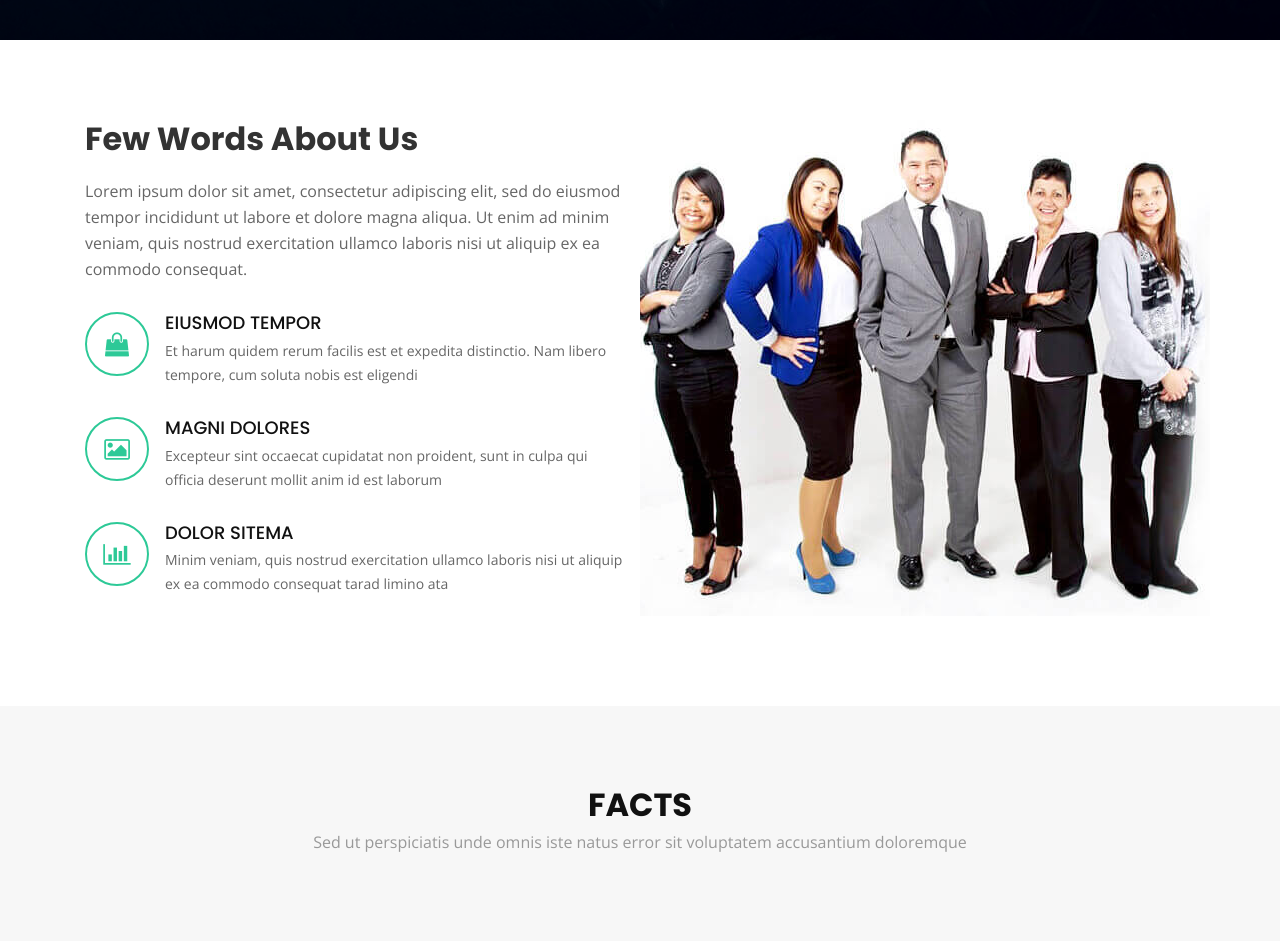
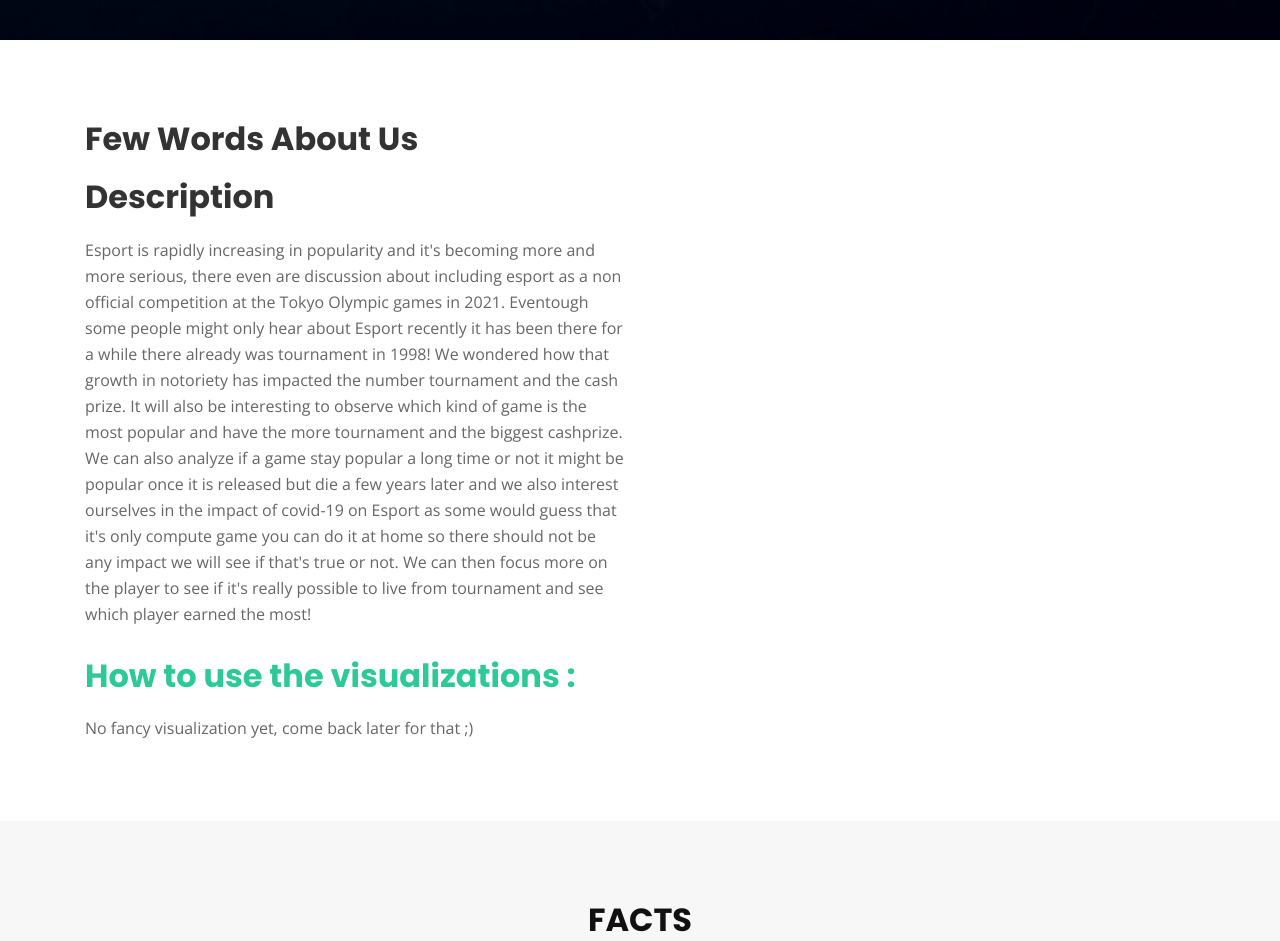
Before and after one commit to com-480-data-visualization/data-visualization-project-2021-shl, a plain HTML site: page website/index.html in a window 1280 px wide. Shown: the part 760-1701 px from the top of the page. Drawn offline with nearby package versions, Linux system fonts and the light colour scheme.

Commit message:
Update index.html

```diff
--- a/website/index.html
+++ b/website/index.html
@@ -76,31 +76,20 @@
 
           <div class="col-lg-6 content order-lg-1 order-2">
             <h2 class="title">Few Words About Us</h2>
-            <p>
-              Lorem ipsum dolor sit amet, consectetur adipiscing elit, sed do eiusmod tempor incididunt ut labore et dolore magna aliqua. Ut enim ad minim veniam, quis nostrud exercitation ullamco laboris nisi ut aliquip ex ea commodo consequat.
-            </p>
+            <h4 class="title">Description</h4>
+                <p class="description">Esport is rapidly increasing in popularity and it's becoming more and more serious, there even are discussion about including esport as a non official competition at the Tokyo Olympic games in 2021.
+                  Eventough some people might only hear about Esport recently it has been there for a while there already was tournament in 1998! We wondered how that growth in notoriety has impacted the number tournament and the cash prize.
+                  It will also be interesting to observe which kind of game is the most popular and have the more tournament and the biggest cashprize.
+                  We can also analyze if a game stay popular a long time or not it might be popular once it is released but die a few years later and we also interest ourselves in the impact of covid-19 on Esport as some would guess that it's only compute game you can do it at home so there should not be any impact we will see if that's true or not.
+                  We can then focus more on the player to see if it's really possible to live from tournament and see which player earned the most!
+                </p>
 
-            <div class="icon-box" data-aos="fade-up" data-aos-delay="100">
-              <div class="icon"><i class="fa fa-shopping-bag"></i></div>
-              <h4 class="title"><a href="">Eiusmod Tempor</a></h4>
-              <p class="description">Et harum quidem rerum facilis est et expedita distinctio. Nam libero tempore, cum soluta nobis est eligendi</p>
-            </div>
+            <h4 class="title"><a href="">How to use the visualizations :</a></h4>
+                <p class="description">
+                  No fancy visualization yet, come back later for that ;)</p>
 
-            <div class="icon-box" data-aos="fade-up" data-aos-delay="200">
-              <div class="icon"><i class="fa fa-photo"></i></div>
-              <h4 class="title"><a href="">Magni Dolores</a></h4>
-              <p class="description">Excepteur sint occaecat cupidatat non proident, sunt in culpa qui officia deserunt mollit anim id est laborum</p>
-            </div>
-
-            <div class="icon-box" data-aos="fade-up" data-aos-delay="300">
-              <div class="icon"><i class="fa fa-bar-chart"></i></div>
-              <h4 class="title"><a href="">Dolor Sitema</a></h4>
-              <p class="description">Minim veniam, quis nostrud exercitation ullamco laboris nisi ut aliquip ex ea commodo consequat tarad limino ata</p>
-            </div>
 
           </div>
-
-          <div class="col-lg-6 background order-lg-2 order-1" data-aos="fade-left" data-aos-delay="100"></div>
         </div>
 
       </div>
```
